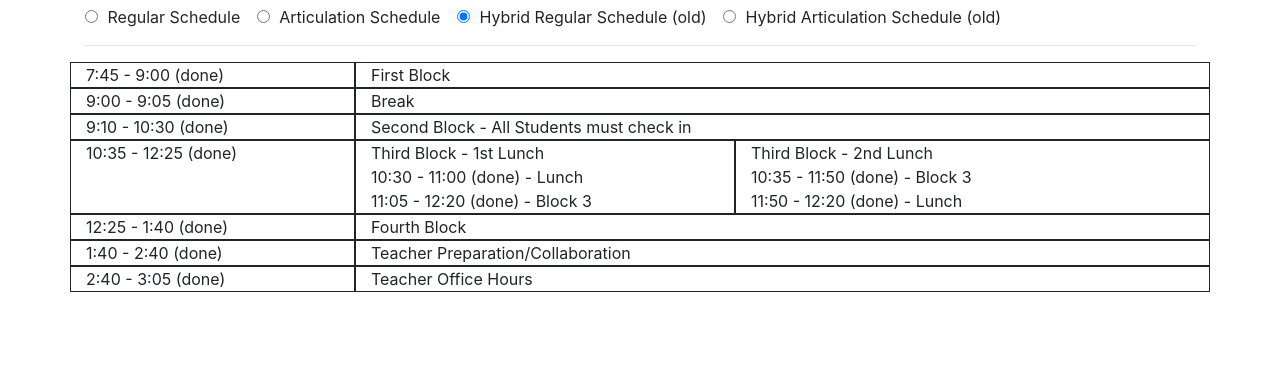
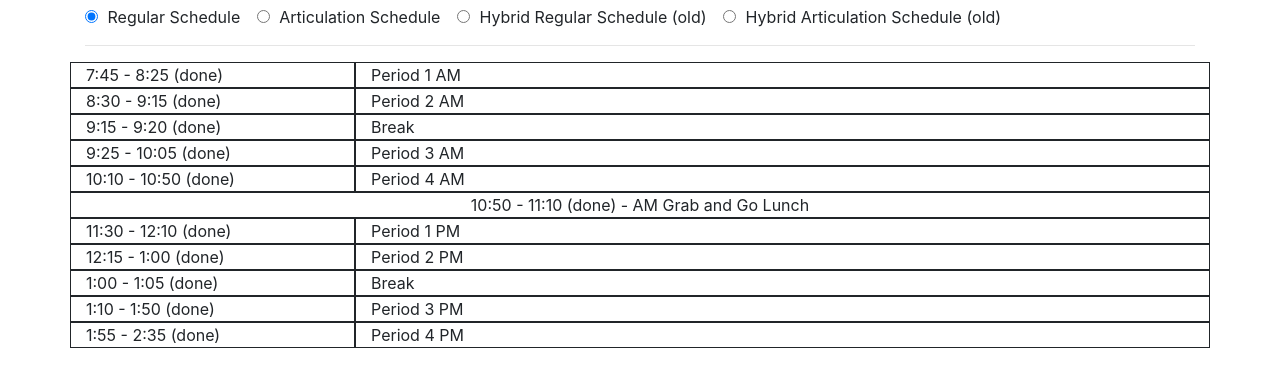
Before and after one commit to joshuaSmith2021/schedule, a plain HTML site: page index.html in a window 1280 px wide. Shown: the part 70-456 px from the top of the page. Drawn offline with nearby package versions, Linux system fonts and the light colour scheme.

Commit message:
Update index.html

```diff
--- a/index.html
+++ b/index.html
@@ -32,7 +32,7 @@
 
     <div class="form-check-inline">
       <label class="form-check-label" for="radio3">
-        <input type="radio" class="form-check-input schedule-select" name="current-schedule" data-domid="ampmreg">
+        <input type="radio" class="form-check-input schedule-select" name="current-schedule" data-domid="ampmreg" checked>
         Regular Schedule
       </label>
     </div>
@@ -44,7 +44,7 @@
     </div>
     <div class="form-check-inline">
       <label class="form-check-label" for="radio1">
-        <input type="radio" class="form-check-input schedule-select" name="current-schedule" data-domid="reg" checked>
+        <input type="radio" class="form-check-input schedule-select" name="current-schedule" data-domid="reg">
         Hybrid Regular Schedule (old)
       </label>
     </div>
@@ -103,7 +103,7 @@
       </div>
     </div>
 
-    <div class="schedule-view" id="ampmreg" style="display:none">
+    <div class="schedule-view" id="ampmreg">
       <div class="row">
         <div class="col-3">
           <span class="countdown" data-start="7:45" data-end="8:25"></span>
@@ -191,7 +191,7 @@
       </div>
     </div>
 
-    <div class="schedule-view" id="reg">
+    <div class="schedule-view" id="reg" style="display:none">
       <div class="row">
         <div class="col-3">
           <span class="countdown" data-start="7:45" data-end="9:00"></span>
```
